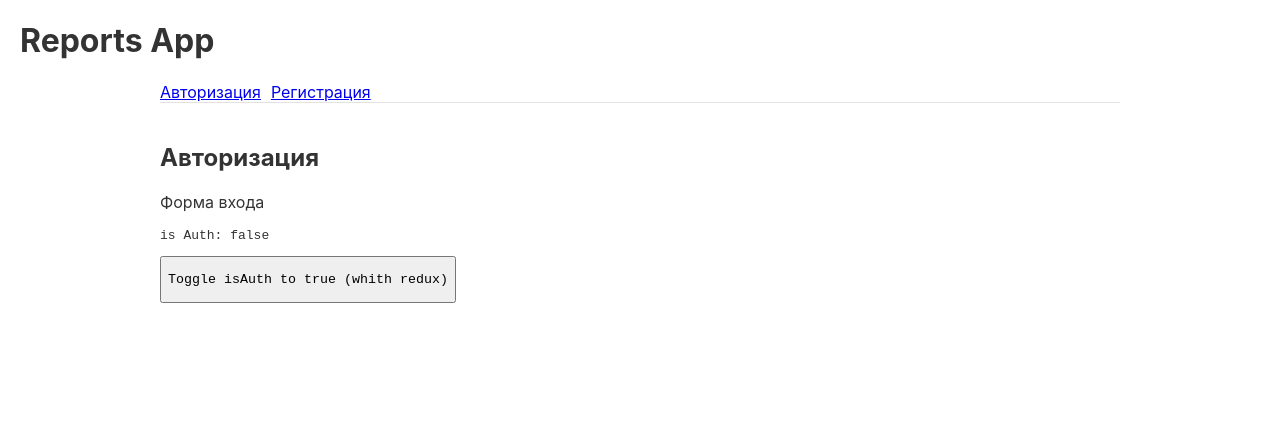
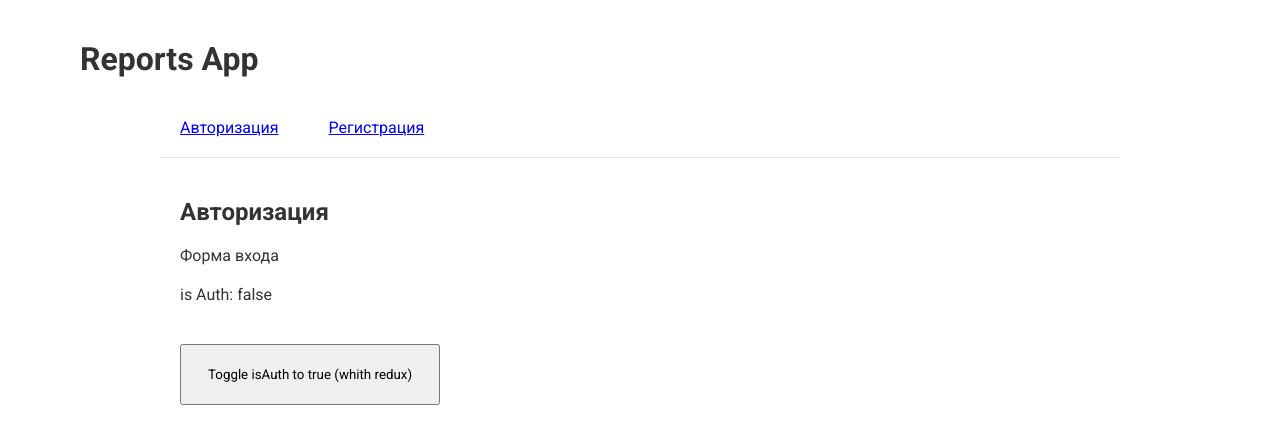
Before and after one commit to kirill-petrov/bears, a React (Create React App) app: page / in a window 1280 px wide. Shown: the top 444 px of the page. Built offline with nearby package versions, Linux system fonts and the light colour scheme.

Commit message:
install sass & fix react-scripts 5.0.1

```diff
--- a/package.json
+++ b/package.json
@@ -11,7 +11,8 @@
     "react-firebase-hooks": "^5.0.3",
     "react-redux": "^8.0.2",
     "react-router-dom": "^6.3.0",
-    "react-scripts": "^2.1.3"
+    "react-scripts": "^5.0.1",
+    "sass": "^1.52.3"
   },
   "scripts": {
     "start": "react-scripts start",
--- a/public/index.html
+++ b/public/index.html
@@ -5,6 +5,10 @@
     <meta name="viewport" content="width=device-width, initial-scale=1" />
     <meta name="description" content="Application for reports" />
     <link rel="icon" href="%PUBLIC_URL%/favicon.ico" />
+    <link
+      href="https://fonts.googleapis.com/css2?family=Roboto:wght@300;400;500;700&display=swap"
+      rel="stylesheet"
+    />
     <title>Reports App</title>
   </head>
   <body>
--- a/src/App.jsx
+++ b/src/App.jsx
@@ -8,7 +8,7 @@ import {
   CreateReport,
   Users,
   NotFound,
-} from './pages';
+} from './pages/index.js';
 import { toggleAuth } from './redux/reducers/userReducer';
 
 function App() {
--- a/src/index.js
+++ b/src/index.js
@@ -1,9 +1,9 @@
 import React from 'react';
 import ReactDOM from 'react-dom/client';
 import { Provider } from 'react-redux';
-import store from './redux/store';
-import App from './App';
-import './index.css';
+import store from './redux/store.js';
+import App from './App.jsx';
+import './index.scss';
 
 const root = ReactDOM.createRoot(document.getElementById('root'));
 
--- a/src/index.css
+++ b/src/index.scss
@@ -1,19 +1,9 @@
-body {
-  margin: 0;
-  font-family: -apple-system, BlinkMacSystemFont, 'Segoe UI', 'Roboto', 'Oxygen',
-    'Ubuntu', 'Cantarell', 'Fira Sans', 'Droid Sans', 'Helvetica Neue',
-    sans-serif;
-  -webkit-font-smoothing: antialiased;
-  -moz-osx-font-smoothing: grayscale;
-}
-
-code {
-  font-family: source-code-pro, Menlo, Monaco, Consolas, 'Courier New',
-    monospace;
+* {
+  margin: 20px;
+  font-family: 'Roboto', sans-serif;
 }
 
 body {
-  margin: 20px;
   color: #333;
 }
 
--- a/src/pages/Reports/Reports.jsx
+++ b/src/pages/Reports/Reports.jsx
@@ -1,9 +1,10 @@
 import React from 'react';
+import './Reports.scss';
 
 export default function Home() {
   return (
     <div className="content">
-      <h1>Список всех отчётов</h1>
+      <h1 className="title">Список всех отчётов</h1>
       {/* Фичи: */}
       <p>Фильтры, поиск, добавить, создать раппорт</p>
       <p>Редактировать раппорт</p>
--- /dev/null
+++ b/src/pages/Reports/Reports.scss
@@ -0,0 +1,3 @@
+.title {
+  color: rgb(30, 97, 61)
+}
--- a/src/redux/store.js
+++ b/src/redux/store.js
@@ -1,6 +1,6 @@
 import { configureStore, combineReducers } from '@reduxjs/toolkit';
-import userReducer from './reducers/userReducer';
-import todoReducer from './reducers/todoReducer';
+import userReducer from './reducers/userReducer.js';
+import todoReducer from './reducers/todoReducer.js';
 
 const rootReducer = combineReducers({
   user: userReducer,
```
Also changed, not shown: src/pages/index.js (+6 -6 lines), src/App.module.scss (renamed from src/App.module.css), src/pages/Reports/Reports.css (deleted), 1 other file (tests, documents, lock files or other folders).
